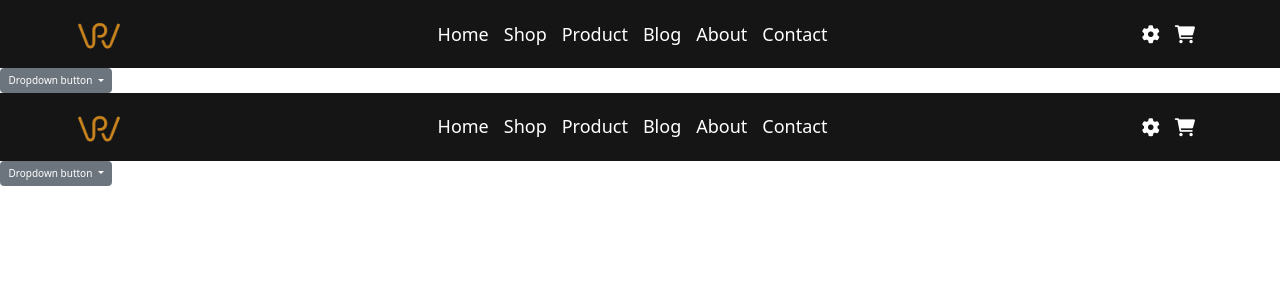
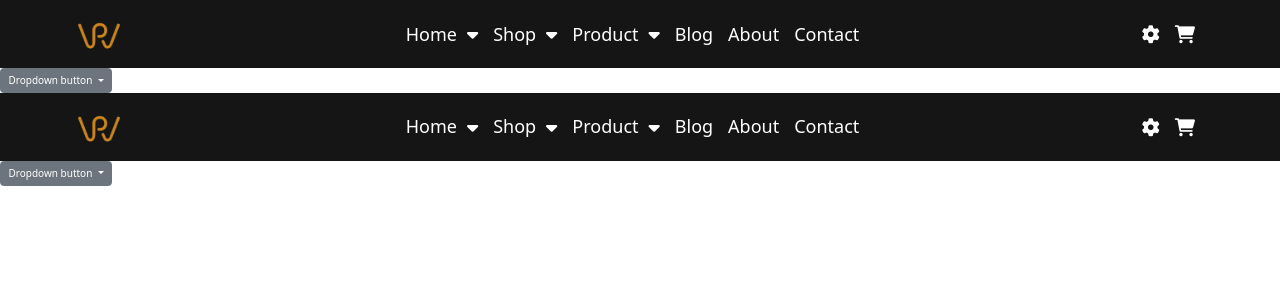
Before and after one commit to Apeksha16/Rasoiware2.0, an Angular app: page /navbar in a window 1280 px wide. Shown: the top 300 px of the page. Built offline with nearby package versions, Linux system fonts and the light colour scheme.

Commit message:
dropdown fixeS

```diff
--- a/src/app/Components/navbar/navbar.component.css
+++ b/src/app/Components/navbar/navbar.component.css
@@ -6,7 +6,7 @@
   cursor: pointer;
 }
 
-.nav-links p:hover{
+.nav-links .nav-item:hover{
     color: var(--blue);
 }
 
--- a/src/app/Components/navbar/navbar.component.html
+++ b/src/app/Components/navbar/navbar.component.html
@@ -6,8 +6,22 @@
       </div>
       <div class="col-8 d-flex justify-content-center">
         <div class="nav-links row ">
-          <div *ngFor="let link of config.links" class="col d-flex align-items-center">
-            <p>{{link.name}}</p>
+          <div *ngFor="let link of config.links; let i = index;" class="col d-flex align-items-center">
+            <div class="dropdown" [ngClass]="link.isShow ? 'show':''">
+              <div class="d-flex gap-3 align-items-center nav-item" data-toggle="dropdown"
+                (mouseover)="onMouseOver(link.name,i)" (mouseout)="link.isShow = false;" aria-haspopup="true"
+                [attr.aria-expanded]="link.isShow">
+                <p>{{link.name}}</p>
+                <i class="fa-solid fa-caret-down"
+                  *ngIf="link.name == 'Shop' || link.name == 'Home' || link.name == 'Product'"></i>
+              </div>
+              <div class="dropdown-menu" [ngClass]="link.isShow ? 'show':''" (mouseover)="link.isShow = true;"
+                (mouseout)="link.isShow = false;">
+                <a class="dropdown-item" href="#">Action</a>
+                <a class="dropdown-item" href="#">Another action</a>
+                <a class="dropdown-item" href="#">Something else here</a>
+              </div>
+            </div>
           </div>
         </div>
       </div>
--- a/src/app/Components/navbar/navbar.component.ts
+++ b/src/app/Components/navbar/navbar.component.ts
@@ -3,37 +3,50 @@ import { Component } from '@angular/core';
 @Component({
   selector: 'app-navbar',
   templateUrl: './navbar.component.html',
-  styleUrls: ['./navbar.component.css']
+  styleUrls: ['./navbar.component.css'],
 })
 export class NavbarComponent {
-config:any={
-  logoPath:'assets/rasoiware.png',
-  links:[
+  config: any = {
+    logoPath: 'assets/rasoiware.png',
+    links: [
       {
-      name:'Home',
-      path:'',
+        name: 'Home',
+        path: '',
+        isShow: false,
       },
       {
-      name:'Shop',
-      path:'',
+        name: 'Shop',
+        path: '',
+        isShow: false,
       },
       {
-      name:'Product',
-      path:'',
+        name: 'Product',
+        path: '',
+        isShow: false,
       },
       {
-      name:'Blog',
-      path:'',
+        name: 'Blog',
+        path: '',
+        isShow: false,
       },
       {
-      name:'About',
-      path:'',
+        name: 'About',
+        path: '',
+        isShow: false,
       },
       {
-      name:'Contact',
-      path:'',
+        name: 'Contact',
+        path: '',
+        isShow: false,
       },
     ],
+  };
+
+  // isShow: boolean = false;
+
+  onMouseOver(item: string, i: number) {
+    if (item === 'Shop' || item === 'Product' || item === 'Home') {
+      this.config.links[i].isShow = true;
     }
-
   }
+}
```
Lines whose indentation alone changed are shown as unchanged.
